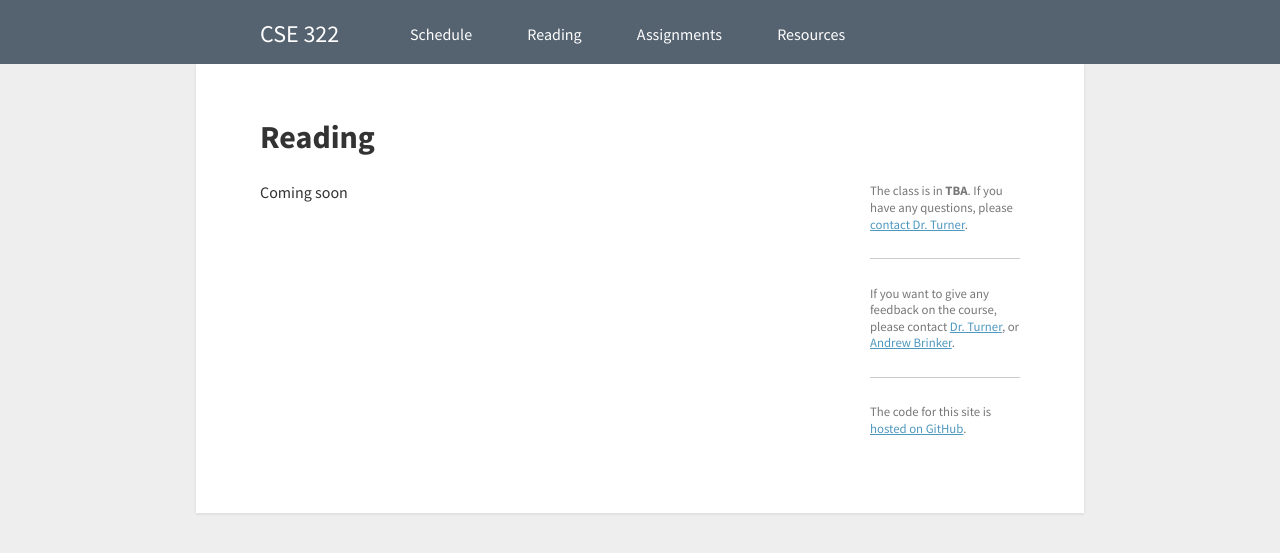
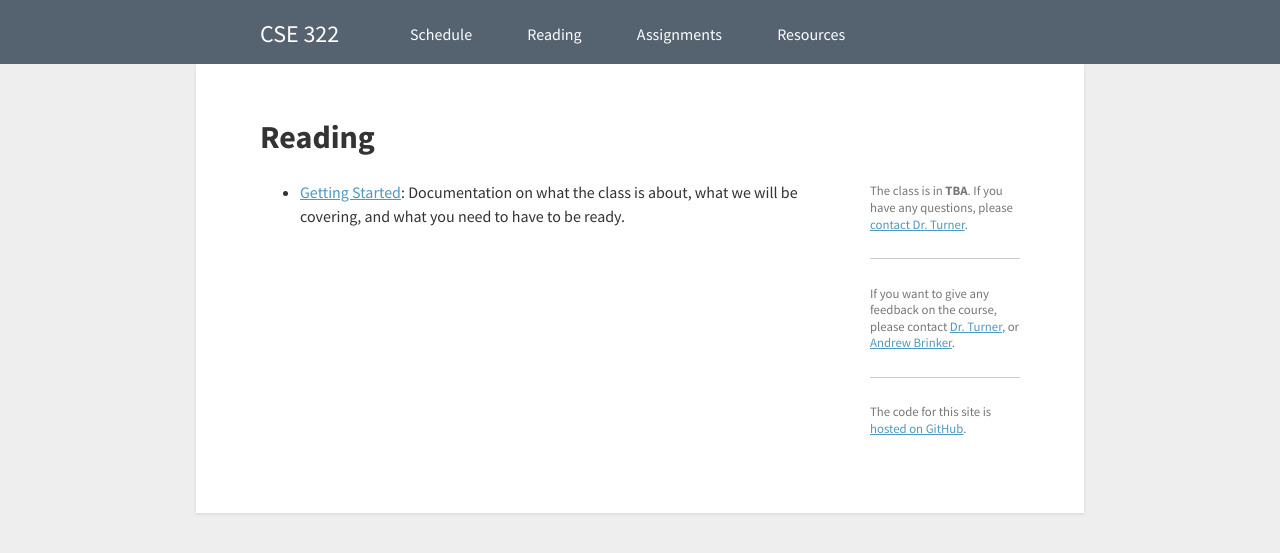
Before and after one commit to csusbdt/322-2013, a Jekyll site: the page built from reading/index.html, in a window 1280 px wide. Shown: the top 553 px of the page. Built offline with Jekyll 4.4.1, drawn with Linux system fonts in a browser that asks for light colours; nearby versions of some CDN libraries.

Commit message:
Updated reading.md

```diff
--- a/_includes/content/reading.md
+++ b/_includes/content/reading.md
@@ -1,3 +1,3 @@
 # Reading
 
-Coming soon
+- [Getting Started](getting-started/ "Getting Started"): Documentation on what the class is about, what we will be covering, and what you need to have to be ready.
```
